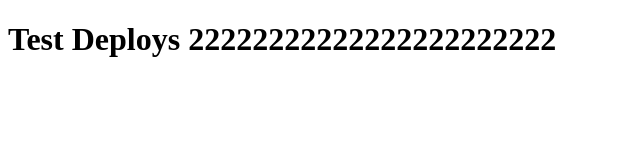
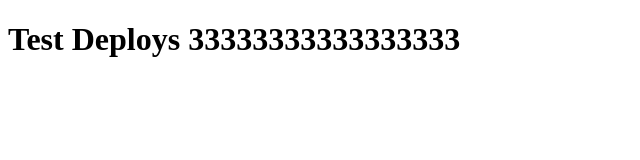
Before and after one commit to AukashaKhan/DeployWebsite, a plain HTML site: page index.html in a window 1280 px wide. Shown: the whole page, without its empty margins (0-640 px from the left). Drawn offline with Linux system fonts and the light colour scheme.

Commit message:
Update index.html

```diff
--- a/index.html
+++ b/index.html
@@ -4,6 +4,6 @@
   <title>Test Deploy</title>
 </head>
 <body>
-  <h1>Test Deploys 22222222222222222222222</h1>
+  <h1>Test Deploys 33333333333333333</h1>
 </body>
 </html>
```
